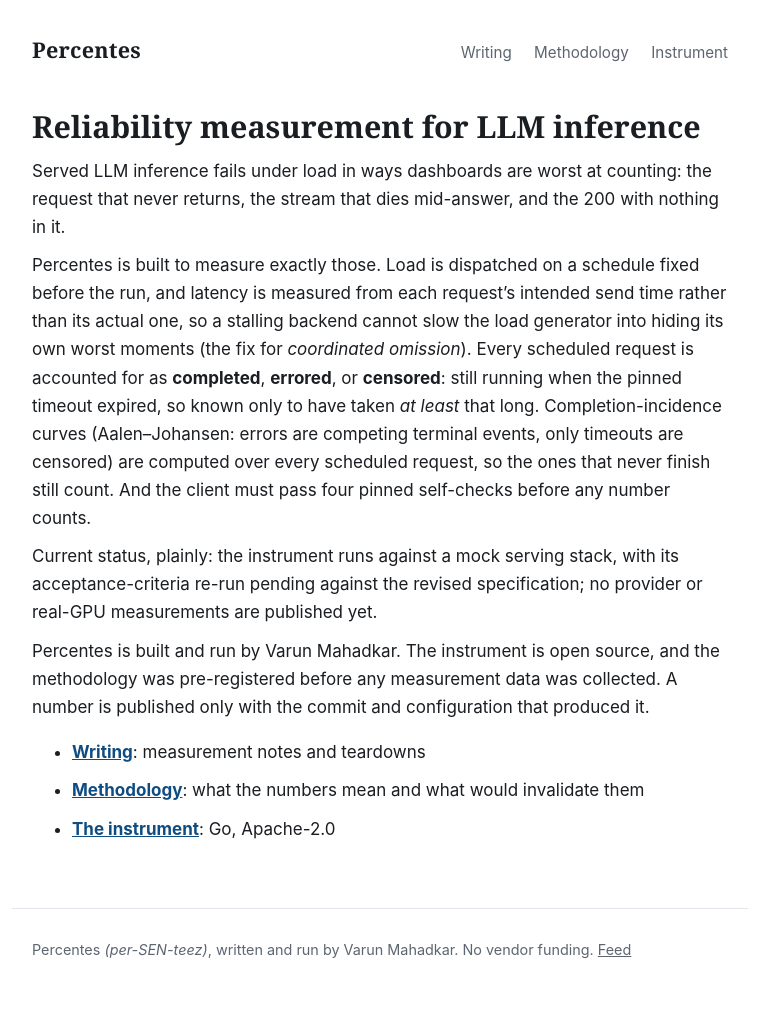
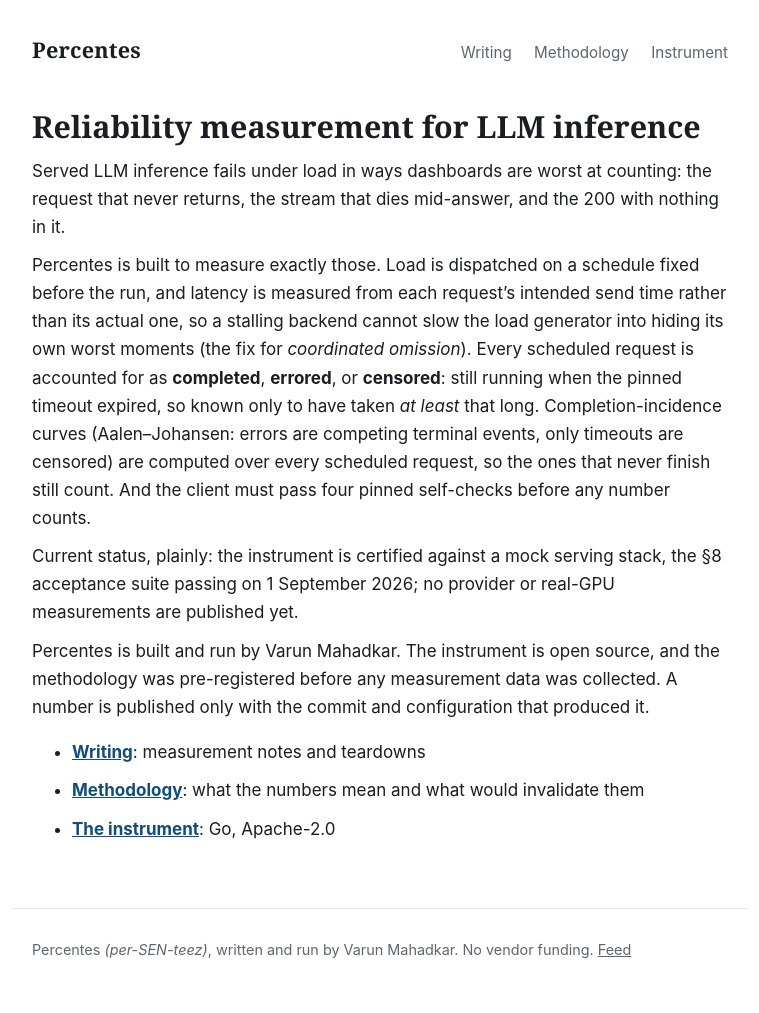
Before and after one commit to percentes/percentes.github.io, a Jekyll site: the page built from index.md, in a window 1280 px wide. Shown: the whole page, without its empty margins (260-1019 px from the left). Built offline with Jekyll 4.4.1, drawn with Linux system fonts in a browser that asks for light colours; our own code applies the rules of GitHub Pages for plain Markdown files.

```diff
--- a/index.md
+++ b/index.md
@@ -21,9 +21,9 @@ over every scheduled request, so the ones that never finish still count.
 And the client must pass four pinned self-checks before any number
 counts.
 
-Current status, plainly: the instrument runs against a mock serving stack,
-with its acceptance-criteria re-run pending against the revised
-specification; no provider or real-GPU measurements are published yet.
+Current status, plainly: the instrument is certified against a mock
+serving stack, the §8 acceptance suite passing on 1 September 2026; no
+provider or real-GPU measurements are published yet.
 
 Percentes is built and run by Varun Mahadkar. The instrument is open
 source, and the methodology was pre-registered before any measurement
```
Also changed, not shown: _posts/2026-08-31-the-failure-your-dashboard-cannot-see.md (+3 -2 lines).
